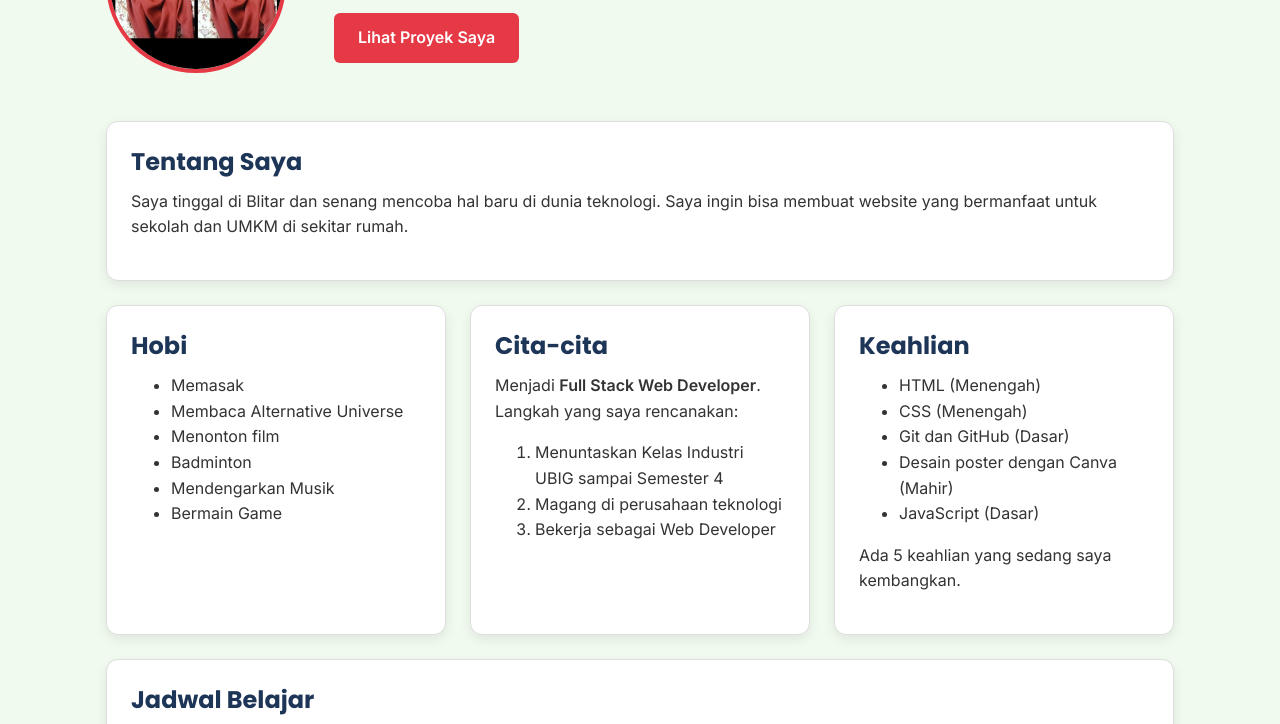
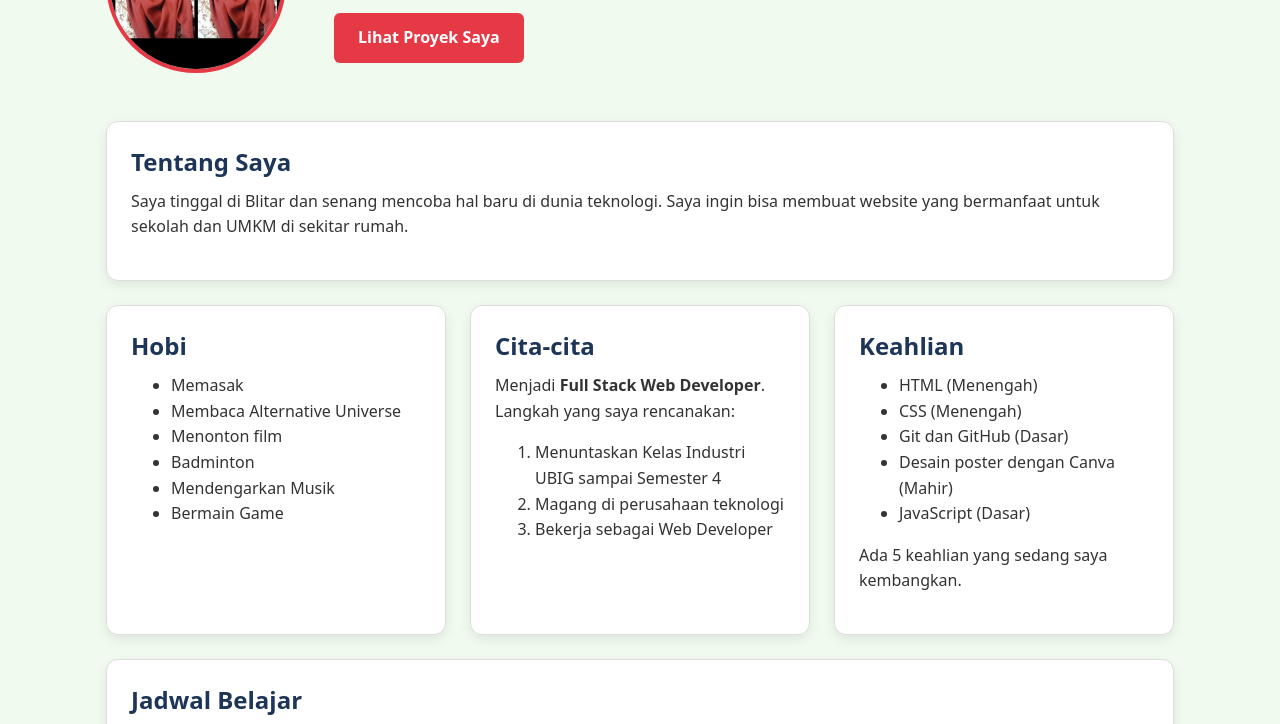
Before and after one commit to cindyvrpl/tugas-rumah, a plain HTML site: page index.html in a window 1280 px wide. Shown: the part 253-977 px from the top of the page. Drawn offline with Linux system fonts and the light colour scheme.

Commit message:
Optimize homepage font loading

```diff
--- a/css/style.css
+++ b/css/style.css
@@ -16,7 +16,7 @@ img {
 
 /* 2. Dasar halaman: warna dan huruf */
 body {
-  font-family: "Inter", Arial, sans-serif;
+  font-family:  system-ui, -apple-system, "Segoe UI", sans-serif;
   font-size: 1rem;
   line-height: 1.6;
   color: #333333;
@@ -24,7 +24,7 @@ body {
 }
 
 h1, h2, h3 {
-  font-family: "Poppins", Arial, sans-serif;
+  font-family: system-ui, -apple-system, "Segoe UI", sans-serif;
   color: #1D3557;
   line-height: 1.3;
 }
--- a/index.html
+++ b/index.html
@@ -4,9 +4,7 @@
   <meta charset="UTF-8">
   <meta name="viewport" content="width=device-width, initial-scale=1.0">
   <title>Cindy Verlita | Beranda</title>
-  <link rel="preconnect" href="https://fonts.googleapis.com">
-  <link rel="preconnect" href="https://fonts.gstatic.com" crossorigin>
-  <link href="https://fonts.googleapis.com/css2?family=Inter:wght@400;600&family=Poppins:wght@600;700&display=swap" rel="stylesheet">
+
   <link rel="stylesheet" href="css/style.css">
   <script src="js/main.js" defer></script>
 </head>
```
